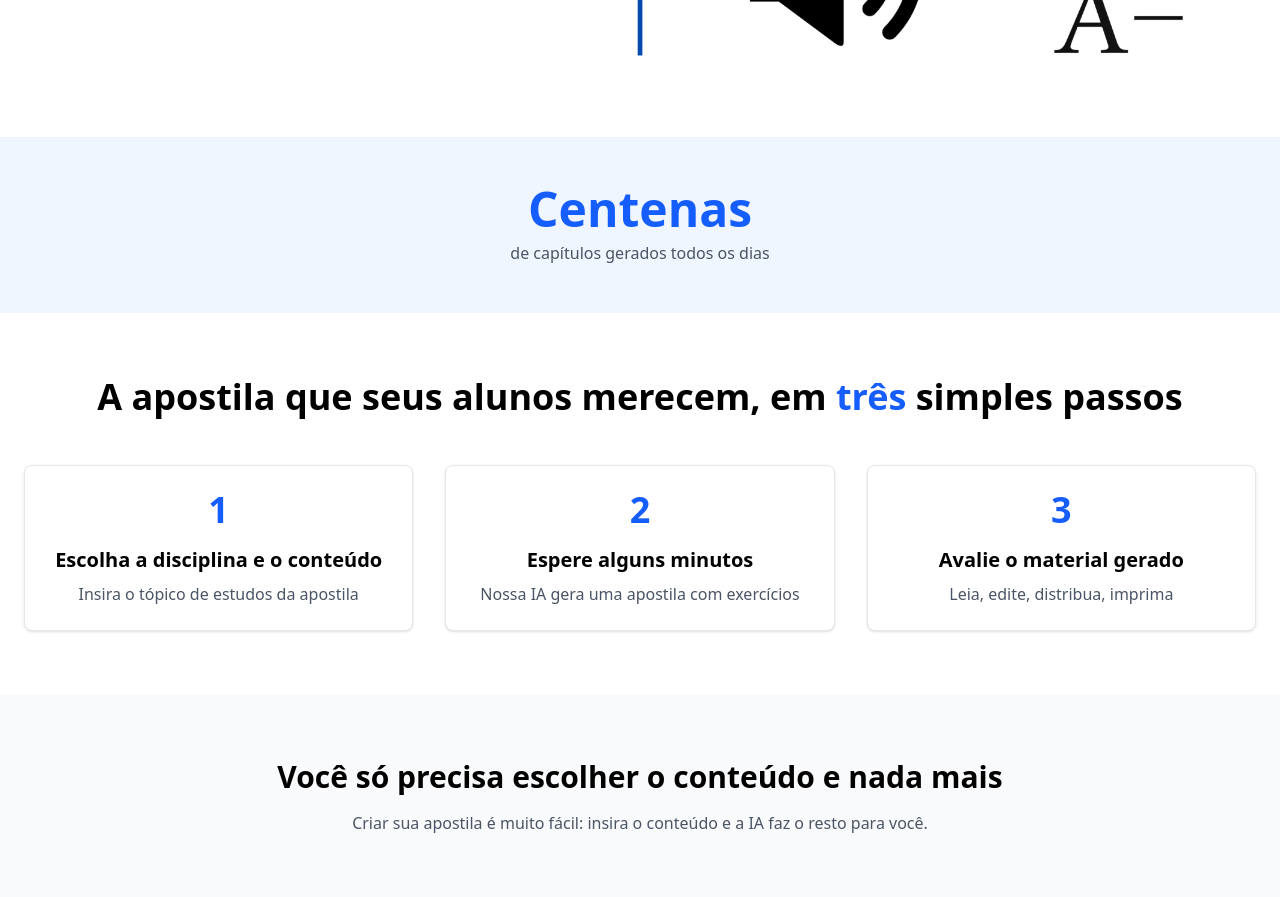
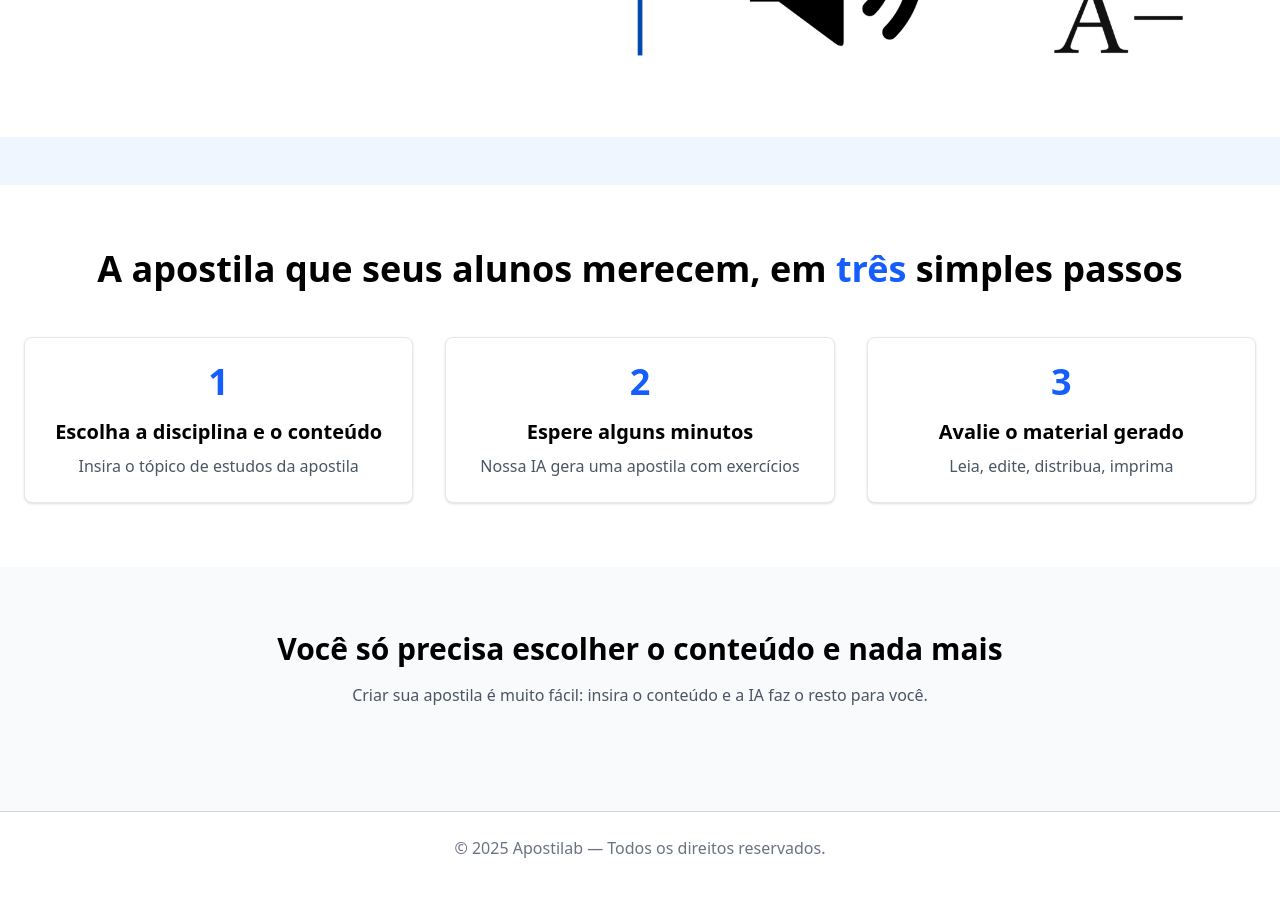
Before and after one commit to AnriaW/PDS-grupo3, a React (Vite) app: page / in a window 1280 px wide. Shown: the part 1980-2877 px from the top of the page. Built offline with nearby package versions, Linux system fonts and the light colour scheme; no server answers.

Commit message:
feat: header dinâmico na home

```diff
--- a/src/pages/Landing.jsx
+++ b/src/pages/Landing.jsx
@@ -1,12 +1,20 @@
-import React from "react";
+import React, { useState, useEffect } from 'react';
 import { Link } from 'react-router-dom';
 import Footer from "../components/Footer";
+import Header from '../components/Header';
 
 export default function Landing() {
-  return (
-    <div className="bg-white text-black min-h-screen flex flex-col items-stretch w-screen overflow-x-hidden">
-      {/* Cabeçalho - agora com container interno para limitar o conteúdo */}
-      <header className="w-full border-b border-gray-300">
+  const [isUserLoggedIn, setIsUserLoggedIn] = React.useState(false);
+
+  useEffect(() => {
+    const savedUser = localStorage.getItem('userData');
+    if (savedUser) {
+      setIsUserLoggedIn(true);
+    };
+  }, []);
+
+  const header = isUserLoggedIn ? <Header /> : (
+    < header className="w-full border-b border-gray-300" >
       <div className="max-w-7xl mx-auto px-6 py-4 flex justify-between items-center w-full">
         <div className="flex items-center gap-2">
           <img src="/logo.png" alt="Logo" className="w-15 h-15" />
@@ -23,7 +31,14 @@ export default function Landing() {
           </nav>
         </nav>
       </div>
-      </header>
+    </header >
+  );
+
+  return (
+    <div className="bg-white text-black min-h-screen flex flex-col items-stretch w-screen overflow-x-hidden">
+      {/* Cabeçalho - agora com container interno para limitar o conteúdo */}
+
+      {header}
 
       {/* Hero Section - conteúdo centralizado mas com fundo de largura total */}
       <main className="flex-1 w-full">
@@ -80,11 +95,7 @@ export default function Landing() {
 
       <main className="flex-1 w-full">
         {/* Seção de Estatística */}
-        <section className="bg-blue-50 py-12 w-full">
-          <div className="max-w-7xl mx-auto px-6 text-center">
-            <p className="text-5xl font-bold text-blue-600 mb-2">Centenas</p>
-            <p className="text-gray-600">de capítulos gerados todos os dias</p>
-          </div>
+        <section className="bg-blue-50 py-6 w-full">
         </section>
 
         {/* Seção Hero */}
```
Lines whose indentation alone changed are shown as unchanged.
